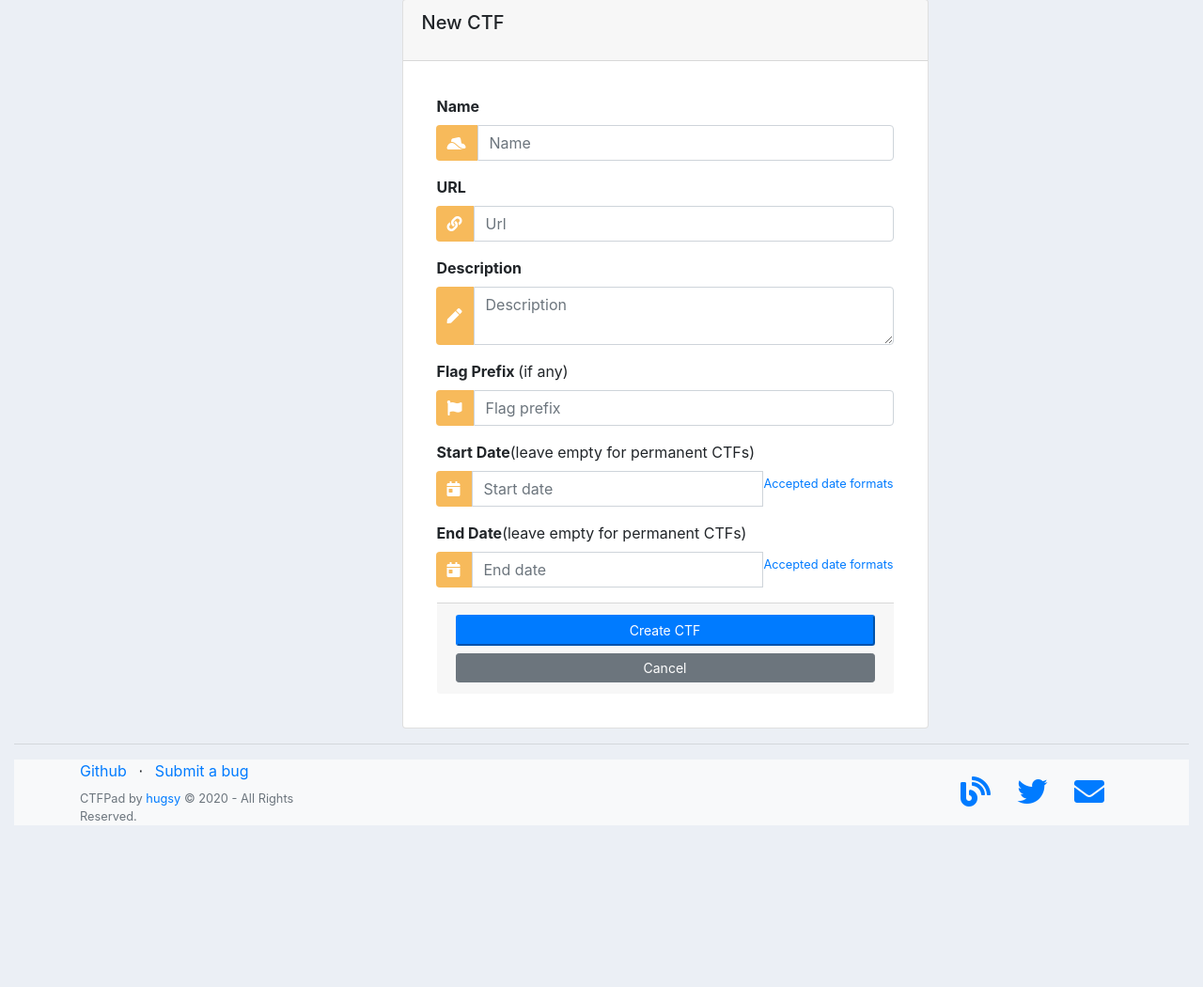
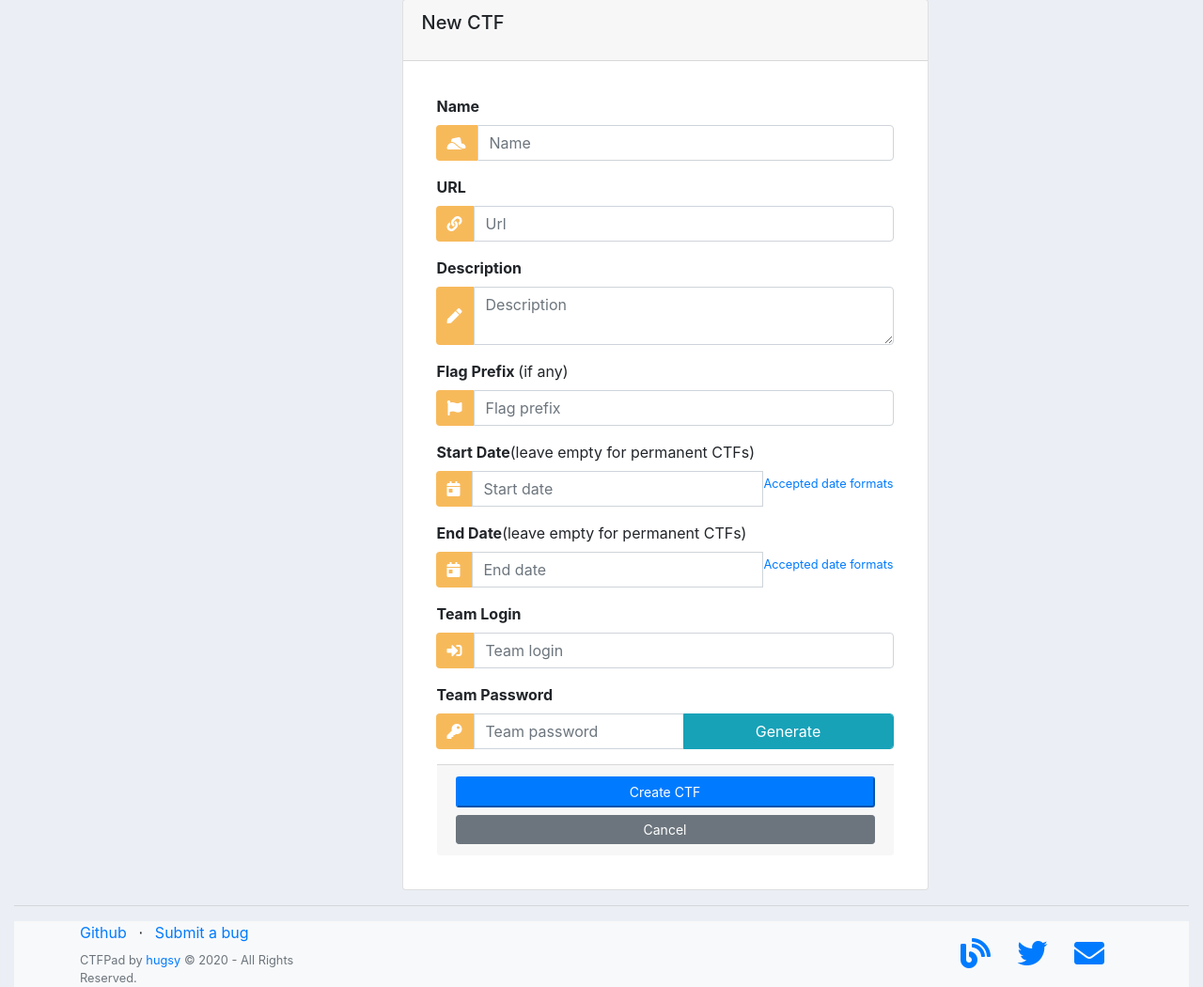
Before and after one commit to hugsy/ctfhub, a Django app: page /ctfs/create/ in a window 1280 px wide. Shown: the part 81-1131 px from the top of the page at 94% size. Before the commit the page ends 959 px from the top, so only its background shows below. Run offline with Django 3.2, Linux system fonts and the light colour scheme; the visitor is signed in with stand-in values (Sample User, id 1); some libraries are stand-ins or nearby versions.

Commit message:
added team_login and team_password attributes to ctf model

```diff
--- a/ctfpad/forms.py
+++ b/ctfpad/forms.py
@@ -71,6 +71,8 @@ class CreateUpdateCtfForm(forms.ModelForm):
             "start_date",
             "end_date",
             "flag_prefix",
+            "team_login",
+            "team_password",
         ]
 
 
--- a/ctfpad/models.py
+++ b/ctfpad/models.py
@@ -126,6 +126,8 @@ class Ctf(TimeStampedModel):
     start_date = models.DateTimeField(blank=True, null=True)
     end_date = models.DateTimeField(blank=True, null=True)
     flag_prefix = models.CharField(max_length=64, blank=True)
+    team_login = models.CharField(max_length=128, blank=True)
+    team_password = models.CharField(max_length=128, blank=True)
 
     def __str__(self) -> str:
         return self.name
--- a/ctfpad/templates/ctfpad/ctfs/create.html
+++ b/ctfpad/templates/ctfpad/ctfs/create.html
@@ -9,7 +9,6 @@
 {{ form.errors }}
 
 <div style="padding-left: 33%;">
-
     <div class="card" style="width: 35rem;">
         <div class="card-header">
             <h5 class="card-title">
@@ -34,7 +33,7 @@
                                 <i class="fas fa-hat-cowboy-side"></i>
                             </span>
                         </div>
-                        <input id={{form.name.id_for_label}} name="{{form.name.html_name }}" value="{{form.name.value}}" class="form-control" type="text" placeholder="{{form.name.label}}" required>
+                        <input id="{{form.name.id_for_label}}" name="{{form.name.html_name }}" value="{{form.name.value}}" class="form-control" type="text" placeholder="{{form.name.label}}" required>
                     </div>
 
                     <label class="label"><strong>URL</strong></label>
@@ -44,7 +43,7 @@
                                 <i class="fas fa-link"></i>
                             </span>
                         </div>
-                        <input id={{form.url.id_for_label}} name="{{form.url.html_name}}" placeholder="{{form.url.label}}" value="{{form.url.value}}" class="form-control" type="text">
+                        <input id="{{form.url.id_for_label}}" name="{{form.url.html_name}}" placeholder="{{form.url.label}}" value="{{form.url.value}}" class="form-control" type="text">
                     </div>
 
                     <label class="label"><strong>Description</strong></label>
@@ -54,7 +53,7 @@
                                 <i class="fas fa-pen"></i>
                             </span>
                         </div>
-                        <textarea id={{form.description.id_for_label}} name="{{form.description.html_name }}" placeholder="{{form.description.label}}" value="{{form.description.value}}" class="form-control">{% if form.description.value %}{{form.description.value}}{% endif %}</textarea>
+                        <textarea id="{{form.description.id_for_label}}" name="{{form.description.html_name }}" placeholder="{{form.description.label}}" value="{{form.description.value}}" class="form-control">{% if form.description.value %}{{form.description.value}}{% endif %}</textarea>
                     </div>
 
                     <label class="label"><strong>Flag Prefix </strong>(if any)</label>
@@ -64,7 +63,7 @@
                                 <i class="fas fa-flag"></i>
                             </span>
                         </div>
-                        <input id={{form.flag_prefix.id_for_label}} name="{{form.flag_prefix.html_name }}" placeholder="{{form.flag_prefix.label}}" value="{{form.flag_prefix.value}}" class="form-control" type="text">
+                        <input id="{{form.flag_prefix.id_for_label}}" name="{{form.flag_prefix.html_name }}" placeholder="{{form.flag_prefix.label}}" value="{{form.flag_prefix.value}}" class="form-control" type="text">
                     </div>
 
                     <label class="label"><strong>Start Date</strong>(leave empty for permanent CTFs)</label>
@@ -97,6 +96,31 @@
                         class="form-control" type="text">
                         <small class="form-text text-muted"><a href="https://docs.djangoproject.com/en/3.1/ref/settings/#std:setting-DATETIME_INPUT_FORMATS">Accepted date formats</a></small>
                     </div>
+
+                    <label class="label"><strong>Team Login</strong></label>
+                    <div class="input-group mb-3">
+                        <div class="input-group-append">
+                            <span class="input-group-text">
+                                <i class="fas fa-sign-in-alt"></i>
+                            </span>
+                        </div>
+                        <input id="{{form.team_login.id_for_label}}" name="{{form.team_login.html_name }}" placeholder="{{form.team_login.label}}" value="{{form.team_login.value}}" class="form-control" type="text">
+                    </div>
+
+                    <label class="label"><strong>Team Password</strong></label>
+                    <div class="input-group mb-3">
+                        <div class="input-group-append">
+                            <span class="input-group-text">
+                                <i class="fas fa-key"></i>
+                            </span>
+                        </div>
+                        <input id="{{form.team_password.id_for_label}}" name="{{form.team_password.html_name }}" placeholder="{{form.team_password.label}}"  class="form-control" type="text" value="{{form.team_login.value}}" >
+
+                        <button class="form-control btn btn-info" onclick="document.getElementById('{{form.team_password.id_for_label}}').value=generate_random_string(16); return false;">
+                            Generate
+                        </button>
+                    </div>
+
                 </div>
 
                 <div class="card-footer text-muted">
--- a/ctfpad/templates/ctfpad/main.html
+++ b/ctfpad/templates/ctfpad/main.html
@@ -14,6 +14,7 @@
 	<link rel="stylesheet" type="text/css" href="{% static '/css/chart.css' %}"/>
 
 	<link rel="stylesheet" type="text/css" href="{% static '/css/podium.css' %} ">
+	<script src="{% static '/js/utils.js' %}"></script>
 </head>
 <body>
 	{% if request.user.is_authenticated %}
--- a/ctfpad/views/ctfs.py
+++ b/ctfpad/views/ctfs.py
@@ -35,6 +35,8 @@ class CtfCreateView(LoginRequiredMixin, SuccessMessageMixin, CreateView):
         "start_date": "",
         "end_date": "",
         "flag_prefix": "",
+        "team_login": "",
+        "team_password": "",
     }
     success_message = "CTF '%(name)s' created"
 
```
Also changed, not shown: ctfpad/migrations/0001_initial.py.
